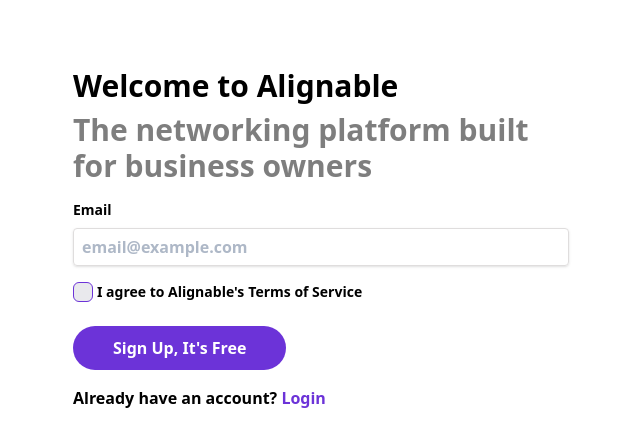
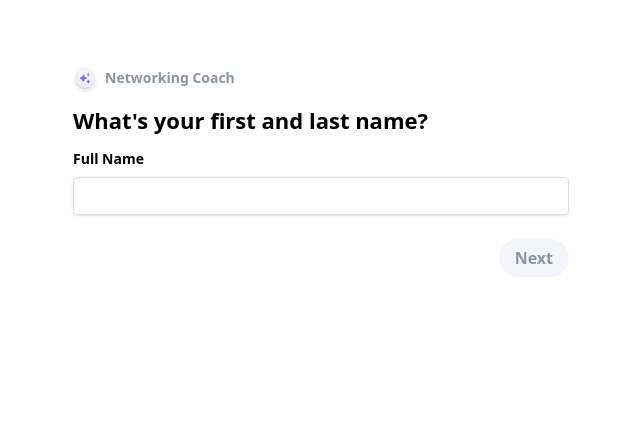
Before and after one commit to munachi821/alignable, a Next.js app: page /signup in a window 1280 px wide. Shown: the top 446 px of the page, without its empty margins (319-959 px from the left). Built offline with nearby package versions, Linux system fonts and the light colour scheme.

Commit message:
done with the name section of the signup page

```diff
--- a/app/login/page.tsx
+++ b/app/login/page.tsx
@@ -59,9 +59,8 @@
             </div>
             <form action="#" className="space-y-2">
               <input
-                type="email"
-                name="email"
-                id="email"
+                type="password"
+                name="password"
                 placeholder="Enter password"
                 className="w-full h-11 border border-[#d3d3d3] rounded-sm pl-2 outline-0 bg-[#f3f5f8]"
               />
--- a/app/signup/page.tsx
+++ b/app/signup/page.tsx
@@ -1,10 +1,20 @@
+"use client";
+import ShiningSVG from "@/components/SVG/ShiningSVG";
 import { Check } from "lucide-react";
 import Link from "next/link";
+import { useState } from "react";
 
-const page = () => {
+const Page = () => {
+  const [isButtonDisabled, setIsButtonDisabled] = useState(true);
+  function checktyping(e: React.ChangeEvent<HTMLInputElement>) {
+    setIsButtonDisabled(e.target.value.trim() === "");
+  }
+
   return (
     <section className="min-h-screen min-w-screen">
-      <div className="max-w-lg mx-auto mt-15 p-2 space-y-4">
+      <div className="max-w-lg mx-auto mt-15 p-2">
+        {/* Enter your email */}
+        <div className="space-y-4 hidden">
           <div className="text-3xl font-semibold space-y-2">
             <h2 className="text-black">Welcome to Alignable</h2>
             <h3 className="text-[#7e7e7e]">
@@ -22,7 +32,7 @@
                 name="email"
                 id="email"
                 placeholder="email@example.com"
-              className="w-full shadow-sm h-9.5 rounded-sm border-[#dfdddd] border pl-2 placeholder:font-semibold placeholder:text-[#aeb8c7]"
+                className="w-full shadow-sm h-9.5 rounded-sm outline-0 focus:outline-2 focus:outline-[#6c33d8] border-[#dfdddd] border pl-2 placeholder:font-semibold placeholder:text-[#aeb8c7]"
               />
             </div>
 
@@ -57,7 +67,42 @@
             </p>
           </form>
         </div>
+
+        {/* Enter your name */}
+        <div className="space-y-4">
+          <div className="flex gap-2">
+            <ShiningSVG />
+            <p className="font-bold text-sm text-[#8b95a3]">Networking Coach</p>
+          </div>
+          <p className="my-3 text-[22px] font-bold">
+            What&apos;s your first and last name?
+          </p>
+          <form action="#" className="space-y-4">
+            <div className="flex flex-col">
+              <label htmlFor="name" className="font-semibold text-sm mb-2">
+                Full Name
+              </label>
+              <input
+                type="text"
+                name="text"
+                id="name"
+                onChange={checktyping}
+                className="w-full shadow-sm h-9.5 rounded-sm outline-0 focus:outline-2 focus:outline-[#6c33d8] border-[#dfdddd] border pl-2 placeholder:font-semibold placeholder:text-[#aeb8c7]"
+              />
+            </div>
+
+            <div className="flex items-center justify-end">
+              <button
+                disabled={isButtonDisabled}
+                className="bg-[#6c33d8] px-4 h-9.5 my-2 rounded-full font-bold text-white hover:bg-[#391590] transition-colors cursor-pointer disabled:bg-[#f3f5f8] disabled:text-[#8b95a3]"
+              >
+                Next
+              </button>
+            </div>
+          </form>
+        </div>
+      </div>
     </section>
   );
 };
-export default page;
+export default Page;
--- /dev/null
+++ b/components/SVG/ShiningSVG.tsx
@@ -0,0 +1,202 @@
+const ShiningSVG = () => {
+  return (
+    <svg
+      xmlns="http://www.w3.org/2000/svg"
+      fill="currentColor"
+      viewBox="0 0 20 20"
+      role="img"
+      height="1em"
+      className="self-center mx-0.5 rounded-full"
+      data-testid="small-orb"
+      style={{
+        height: "20px",
+        width: "20px",
+        boxShadow:
+          "rgba(75, 20, 153, 0.12) 0px 1px 1px 0px, rgba(63, 21, 122, 0.1) 0px 4px 4px 0px, rgba(255, 255, 255, 0.45) 4px 0px 4px 0px inset, rgba(254, 239, 255, 0.1) 0px 4px 20px 0px inset, rgba(39, 11, 79, 0.12) 0px 0px 2px 0px inset, rgba(46, 18, 85, 0.19) 0px -4px 16px 0px inset",
+      }}
+    >
+      <rect
+        width="20"
+        height="20"
+        fill="url(#paint0_linear_13786_769)"
+        fillOpacity="0.8"
+        rx="10"
+      ></rect>
+      <g filter="url(#filter1_i_13786_769)">
+        <path
+          fill="url(#paint1_linear_13786_769)"
+          d="m13.553 8 .395-.875.875-.395a.25.25 0 0 0 0-.455l-.875-.395-.395-.88a.25.25 0 0 0-.455 0l-.395.875-.88.395a.25.25 0 0 0 0 .455l.875.395.395.88c.09.195.37.195.46 0Zm-3.98.75L8.778 7a.5.5 0 0 0-.91 0l-.795 1.75-1.75.795a.5.5 0 0 0 0 .91l1.75.795.795 1.75a.5.5 0 0 0 .91 0l.795-1.75 1.75-.795a.5.5 0 0 0 0-.91l-1.75-.795Zm3.52 3.25-.395.875-.875.395a.25.25 0 0 0 0 .455l.875.395.395.88a.25.25 0 0 0 .455 0l.395-.875.88-.395a.25.25 0 0 0 0-.455l-.875-.395-.395-.88a.254.254 0 0 0-.46 0Z"
+        ></path>
+      </g>
+      <path
+        fill="url(#paint2_linear_13786_769)"
+        fillOpacity="0.5"
+        d="M17.5 7.321c0 3.452-3.278 6.25-7.321 6.25-4.044 0-7.322-2.798-7.322-6.25 0-3.451 3.278-6.25 7.322-6.25 4.043 0 7.321 2.799 7.321 6.25Z"
+        style={{ mixBlendMode: "screen" }}
+      ></path>
+      <defs>
+        <linearGradient
+          id="paint0_linear_13786_769"
+          x1="0"
+          x2="21.21"
+          y1="0"
+          y2="1.378"
+          gradientUnits="userSpaceOnUse"
+        >
+          <stop stopColor="#E4F0F6"></stop>
+          <stop offset="1" stopColor="#F9F0FF"></stop>
+        </linearGradient>
+        <linearGradient
+          id="paint1_linear_13786_769"
+          x1="14.969"
+          x2="4.683"
+          y1="4.854"
+          y2="14.786"
+          gradientUnits="userSpaceOnUse"
+        >
+          <stop stopColor="#A46EF1"></stop>
+          <stop offset="1" stopColor="#355BE3"></stop>
+        </linearGradient>
+        <linearGradient
+          id="paint2_linear_13786_769"
+          x1="10.179"
+          x2="10.179"
+          y1="1.071"
+          y2="13.571"
+          gradientUnits="userSpaceOnUse"
+        >
+          <stop stopColor="#fff"></stop>
+          <stop offset="1" stopColor="#fff" stopOpacity="0"></stop>
+        </linearGradient>
+        <filter
+          id="filter0_iiii_13786_769"
+          width="24"
+          height="28"
+          x="0"
+          y="-4"
+          colorInterpolationFilters="sRGB"
+          filterUnits="userSpaceOnUse"
+        >
+          <feFlood floodOpacity="0" result="BackgroundImageFix"></feFlood>
+          <feBlend
+            in="SourceGraphic"
+            in2="BackgroundImageFix"
+            result="shape"
+          ></feBlend>
+          <feColorMatrix
+            in="SourceAlpha"
+            result="hardAlpha"
+            values="0 0 0 0 0 0 0 0 0 0 0 0 0 0 0 0 0 0 127 0"
+          ></feColorMatrix>
+          <feOffset dy="-4"></feOffset>
+          <feGaussianBlur stdDeviation="8"></feGaussianBlur>
+          <feComposite
+            in2="hardAlpha"
+            k2="-1"
+            k3="1"
+            operator="arithmetic"
+          ></feComposite>
+          <feColorMatrix values="0 0 0 0 0.179172 0 0 0 0 0.070305 0 0 0 0 0.334408 0 0 0 0.19 0"></feColorMatrix>
+          <feBlend
+            in2="shape"
+            mode="multiply"
+            result="effect1_innerShadow_13786_769"
+          ></feBlend>
+          <feColorMatrix
+            in="SourceAlpha"
+            result="hardAlpha"
+            values="0 0 0 0 0 0 0 0 0 0 0 0 0 0 0 0 0 0 127 0"
+          ></feColorMatrix>
+          <feOffset></feOffset>
+          <feGaussianBlur stdDeviation="1"></feGaussianBlur>
+          <feComposite
+            in2="hardAlpha"
+            k2="-1"
+            k3="1"
+            operator="arithmetic"
+          ></feComposite>
+          <feColorMatrix values="0 0 0 0 0.153375 0 0 0 0 0.0448745 0 0 0 0 0.308089 0 0 0 0.12 0"></feColorMatrix>
+          <feBlend
+            in2="effect1_innerShadow_13786_769"
+            mode="multiply"
+            result="effect2_innerShadow_13786_769"
+          ></feBlend>
+          <feColorMatrix
+            in="SourceAlpha"
+            result="hardAlpha"
+            values="0 0 0 0 0 0 0 0 0 0 0 0 0 0 0 0 0 0 127 0"
+          ></feColorMatrix>
+          <feOffset dy="4"></feOffset>
+          <feGaussianBlur stdDeviation="10"></feGaussianBlur>
+          <feComposite
+            in2="hardAlpha"
+            k2="-1"
+            k3="1"
+            operator="arithmetic"
+          ></feComposite>
+          <feColorMatrix values="0 0 0 0 0.994827 0 0 0 0 0.935335 0 0 0 0 1 0 0 0 0.1 0"></feColorMatrix>
+          <feBlend
+            in2="effect2_innerShadow_13786_769"
+            mode="plus-lighter"
+            result="effect3_innerShadow_13786_769"
+          ></feBlend>
+          <feColorMatrix
+            in="SourceAlpha"
+            result="hardAlpha"
+            values="0 0 0 0 0 0 0 0 0 0 0 0 0 0 0 0 0 0 127 0"
+          ></feColorMatrix>
+          <feOffset dx="4"></feOffset>
+          <feGaussianBlur stdDeviation="2"></feGaussianBlur>
+          <feComposite
+            in2="hardAlpha"
+            k2="-1"
+            k3="1"
+            operator="arithmetic"
+          ></feComposite>
+          <feColorMatrix values="0 0 0 0 1 0 0 0 0 1 0 0 0 0 1 0 0 0 0.45 0"></feColorMatrix>
+          <feBlend
+            in2="effect3_innerShadow_13786_769"
+            mode="screen"
+            result="effect4_innerShadow_13786_769"
+          ></feBlend>
+        </filter>
+        <filter
+          id="filter1_i_13786_769"
+          width="12"
+          height="12"
+          x="4"
+          y="4"
+          colorInterpolationFilters="sRGB"
+          filterUnits="userSpaceOnUse"
+        >
+          <feFlood floodOpacity="0" result="BackgroundImageFix"></feFlood>
+          <feBlend
+            in="SourceGraphic"
+            in2="BackgroundImageFix"
+            result="shape"
+          ></feBlend>
+          <feColorMatrix
+            in="SourceAlpha"
+            result="hardAlpha"
+            values="0 0 0 0 0 0 0 0 0 0 0 0 0 0 0 0 0 0 127 0"
+          ></feColorMatrix>
+          <feOffset></feOffset>
+          <feGaussianBlur stdDeviation="1.5"></feGaussianBlur>
+          <feComposite
+            in2="hardAlpha"
+            k2="-1"
+            k3="1"
+            operator="arithmetic"
+          ></feComposite>
+          <feColorMatrix values="0 0 0 0 0.362835 0 0 0 0 0.0566405 0 0 0 0 0.799447 0 0 0 0.26 0"></feColorMatrix>
+          <feBlend
+            in2="shape"
+            mode="plus-darker"
+            result="effect1_innerShadow_13786_769"
+          ></feBlend>
+        </filter>
+      </defs>
+    </svg>
+  );
+};
+export default ShiningSVG;
```
Lines whose indentation alone changed are shown as unchanged.
